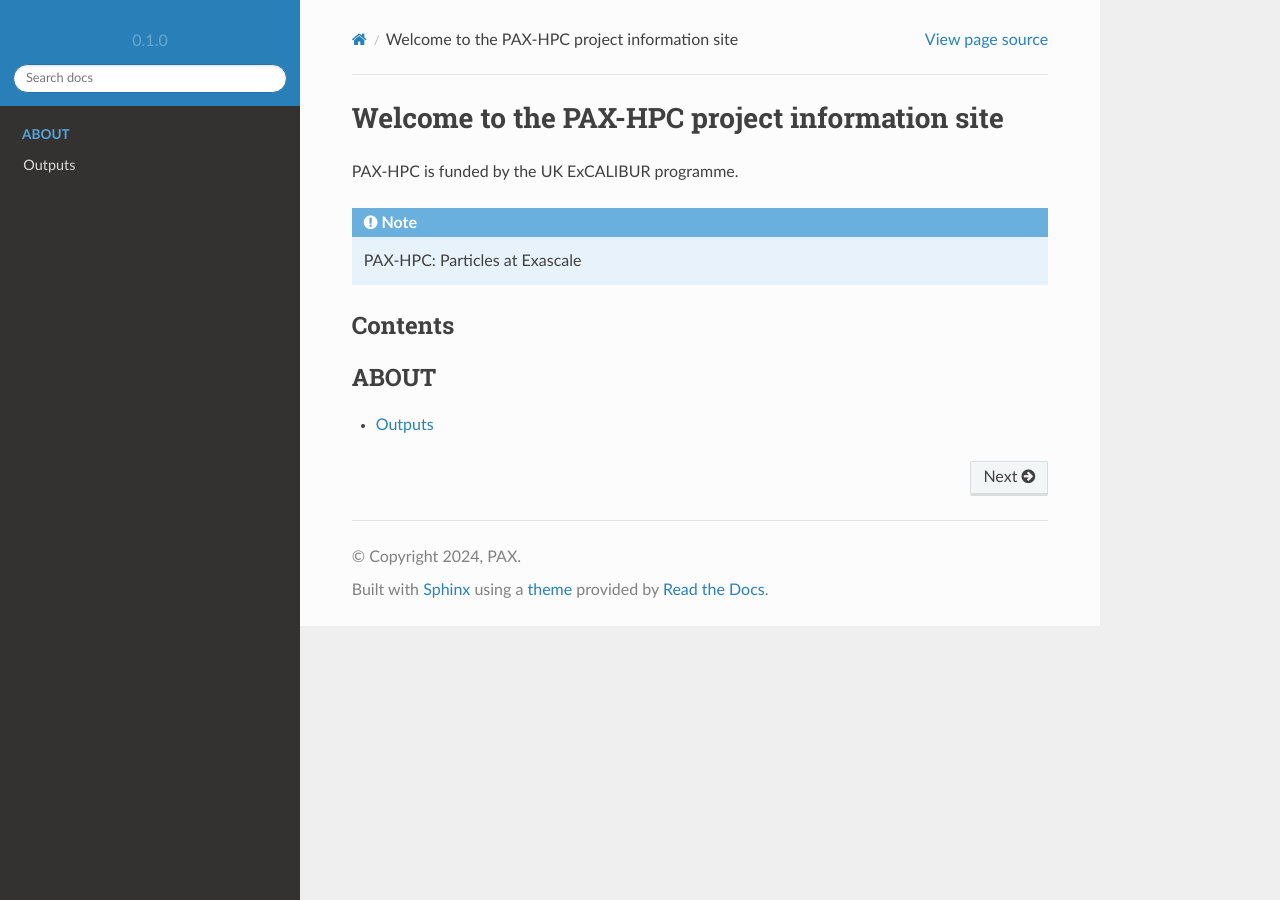
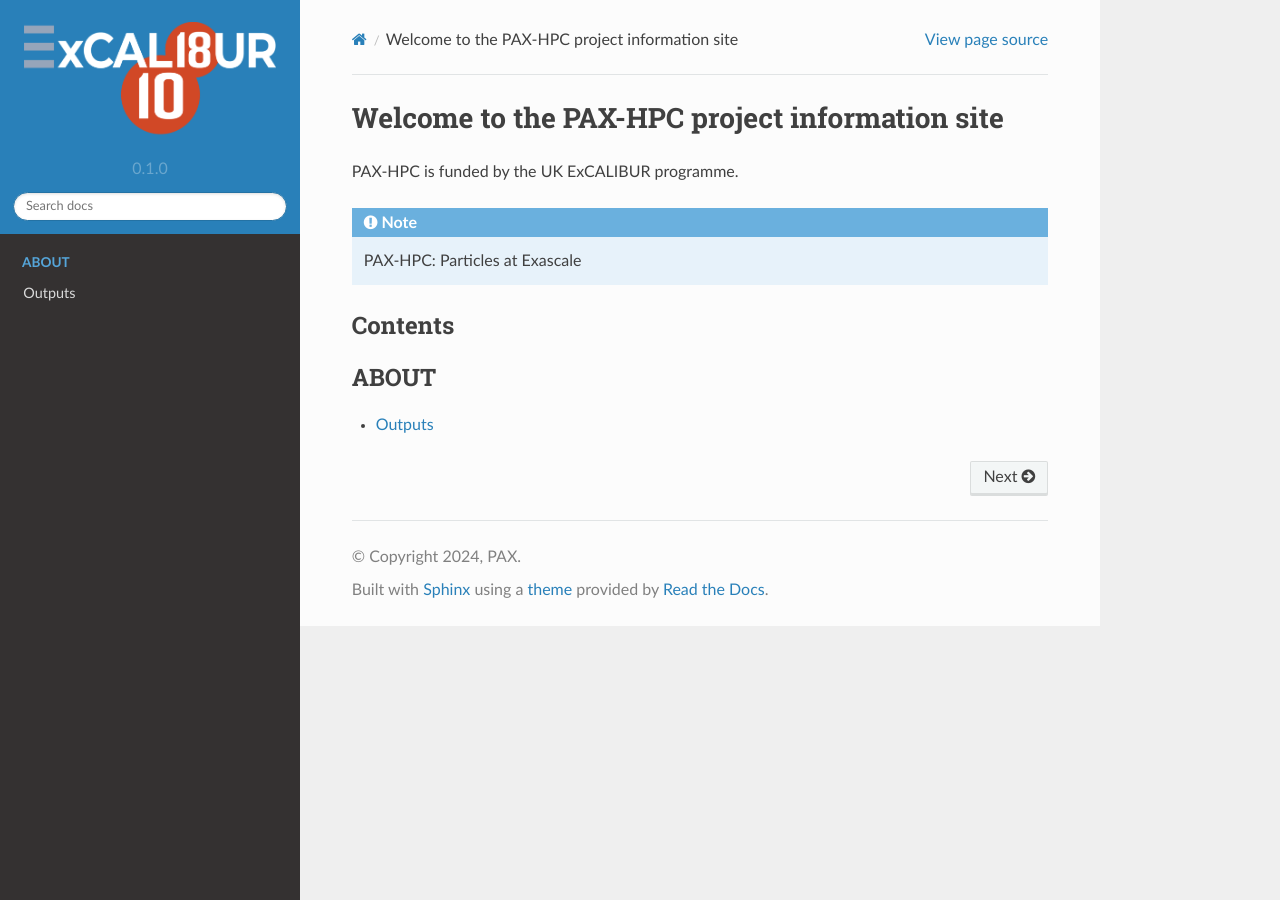
Before and after one commit to xguo-epcc/pax-hpc, a Sphinx documentation site: the page built from docs/index.rst, in a window 1280 px wide. Built offline with Sphinx 7.4.7 and the Read the Docs theme 2.0.0, drawn with Linux system fonts in a browser that asks for light colours.

Commit message:
added logo

```diff
--- a/docs/conf.py
+++ b/docs/conf.py
@@ -31,7 +31,7 @@ templates_path = ['_templates']
 # -- Options for HTML output
 
 html_theme = 'sphinx_rtd_theme'
-html_logo = 'images/logo.png'
+html_logo = 'images/excaliburlogo.png'
 html_favicon = 'images/logopax.ico'
 html_theme_options = {
     'logo_only': True
```
Also changed, not shown: docs/images/excaliburlogo.png (added).
